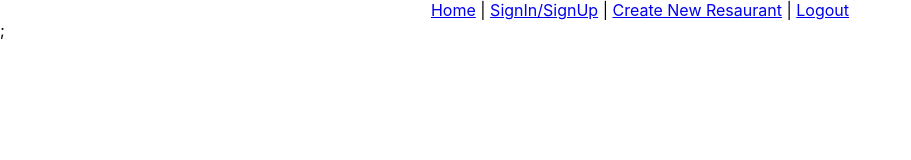
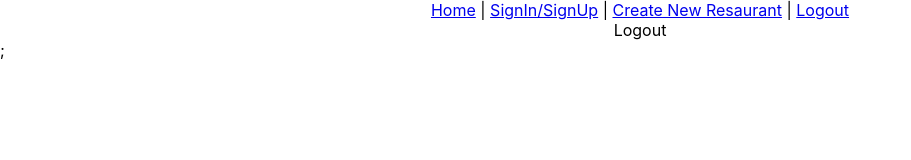
Before and after one commit to CadillacJack42/from-scratch-restaurant-review, a React (Create React App) app: page /logout in a window 1280 px wide. Shown: the top 160 px of the page, without its empty margins (0-911 px from the left). Built offline with nearby package versions, Linux system fonts and the light colour scheme.

Commit message:
chore: fix routes, add logout path

```diff
--- a/src/App.js
+++ b/src/App.js
@@ -5,6 +5,7 @@ import Auth from './Routes/Auth';
 import Create from './Routes/Create';
 import Detail from './Routes/Detail';
 import ListView from './Routes/ListView';
+import Logout from './Components/Logout';
 
 function App() {
   return (
@@ -20,10 +21,13 @@ function App() {
           <Auth />
         </Route>
         <Route exact path={'/create'}>
-          <Auth />
+          <Create />
         </Route>
         <Route exact path={'/detail/:id'}>
-          <Auth />
+          <Detail />
+        </Route>
+        <Route exact path={'/logout'}>
+          <Logout />
         </Route>
       </div>
       ;
--- /dev/null
+++ b/src/Components/Logout.js
@@ -0,0 +1,5 @@
+import React from 'react';
+
+export default function Logout() {
+  return <div>Logout</div>;
+}
--- a/src/Components/Nav.js
+++ b/src/Components/Nav.js
@@ -8,7 +8,7 @@ export default function Nav() {
       <Link to={'/'}>Home</Link> {' | '}
       <Link to={'/auth'}>SignIn/SignUp</Link> {' | '}
       <Link to={'/create'}>Create New Resaurant</Link> {' | '}
-      <Link to={'/'}>Logout</Link>
+      <Link to={'/logout'}>Logout</Link>
     </div>
   );
 }
```
